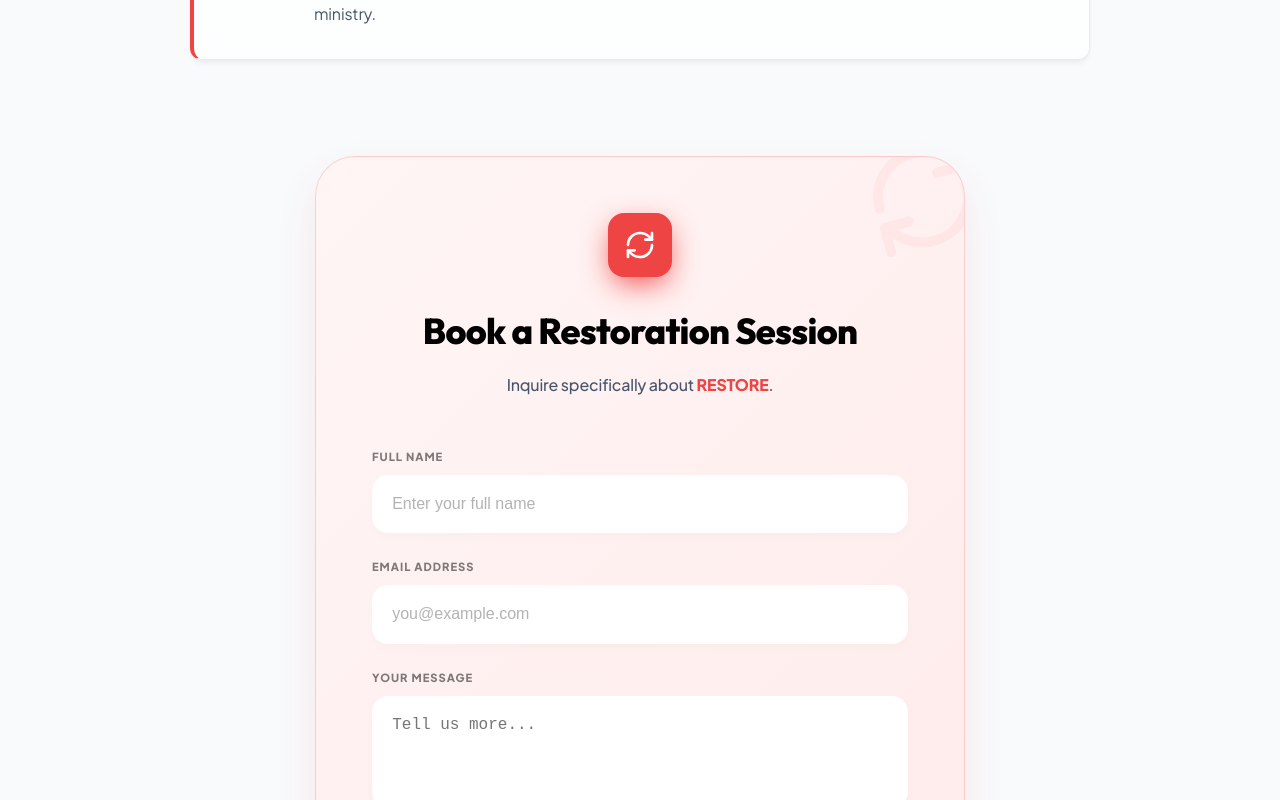
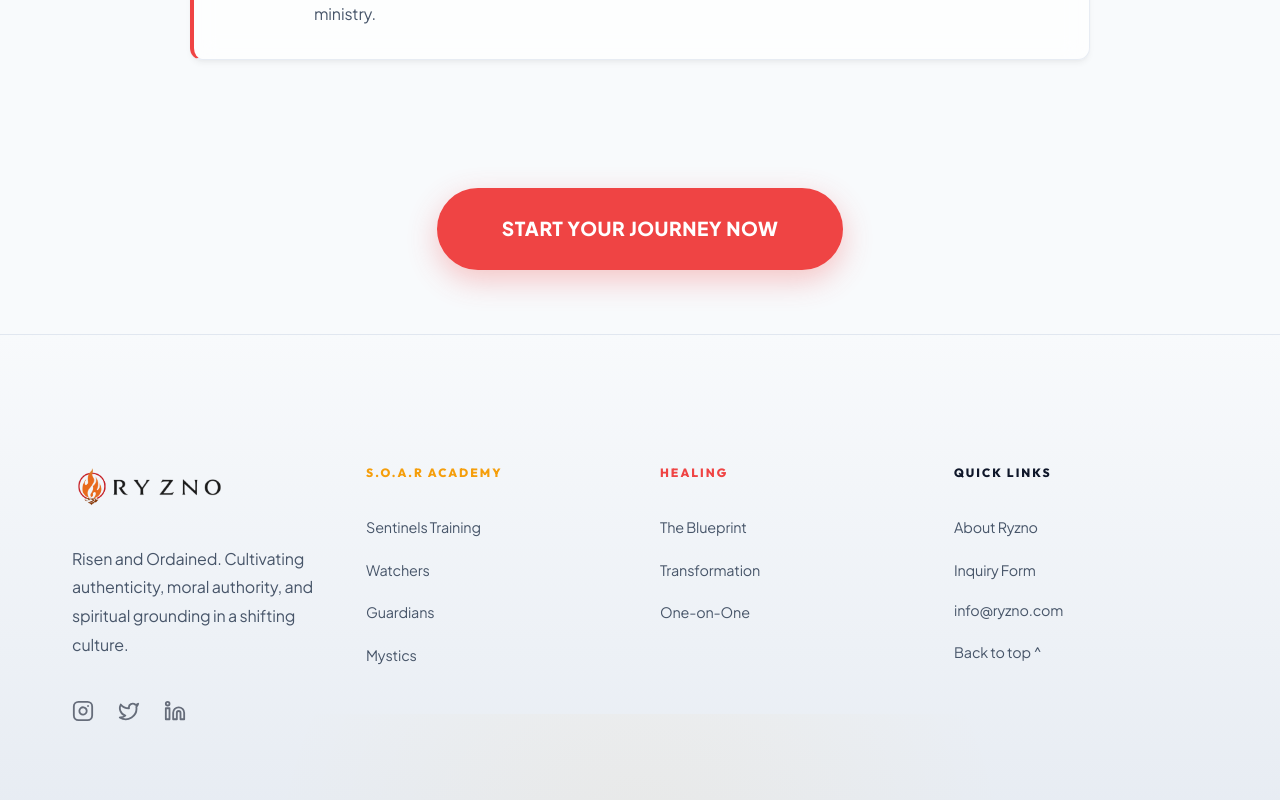
Before and after one commit to raaito/ryzno, a React (Vite) app: page /restore in a window 1280 px wide. Shown: the part 2300-3100 px from the top of the page. Built offline with nearby package versions, Linux system fonts and the light colour scheme.

Commit message:
modified:   src/pages/Restore.jsx

```diff
--- a/src/pages/Restore.jsx
+++ b/src/pages/Restore.jsx
@@ -4,7 +4,6 @@ import { ArrowLeft, Heart, RefreshCw, Zap, Sparkles, Shield, Compass, Star } fro
 import { Link } from 'react-router-dom';
 import Navbar from '../components/Navbar';
 import Footer from '../components/Footer';
-import PillarContact from '../components/PillarContact';
 import restoreImg from '../assets/restore.png';
 
 const Restore = () => {
@@ -142,7 +141,22 @@ const Restore = () => {
                             </div>
                         </div>
 
-                        <PillarContact source="RESTORE" color="var(--color-restore)" title="Book a Restoration Session" />
+
+                        <div style={{ marginTop: '8rem', textAlign: 'center' }}>
+                            <Link to="/restore/register" className="btn-primary" style={{
+                                padding: '1.5rem 4rem',
+                                background: 'var(--color-restore)',
+                                color: 'white',
+                                textDecoration: 'none',
+                                fontSize: '1.2rem',
+                                fontWeight: 800,
+                                borderRadius: '50px',
+                                boxShadow: '0 10px 30px rgba(239, 68, 68, 0.3)',
+                                display: 'inline-block'
+                            }}>
+                                Start Your Journey Now
+                            </Link>
+                        </div>
                     </div>
                 </section>
             </main>
```
